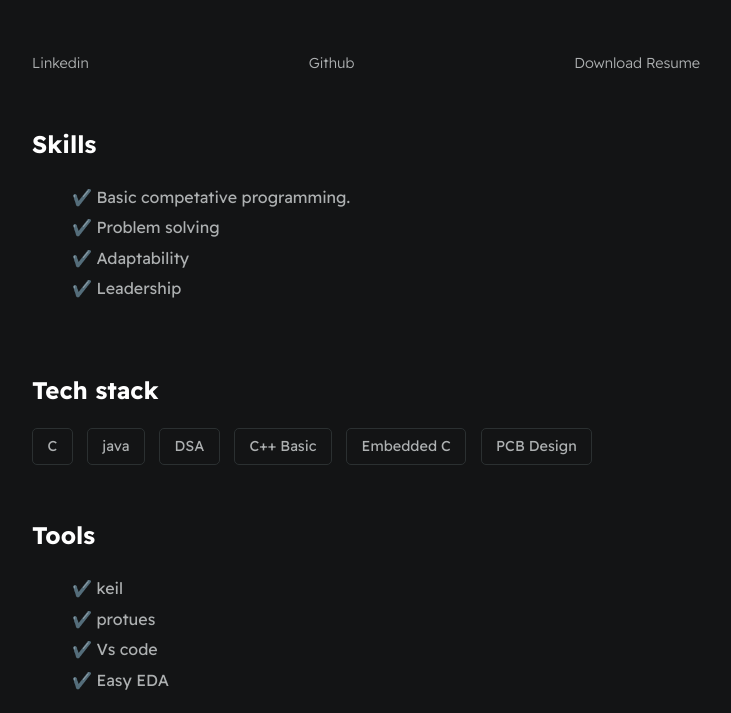
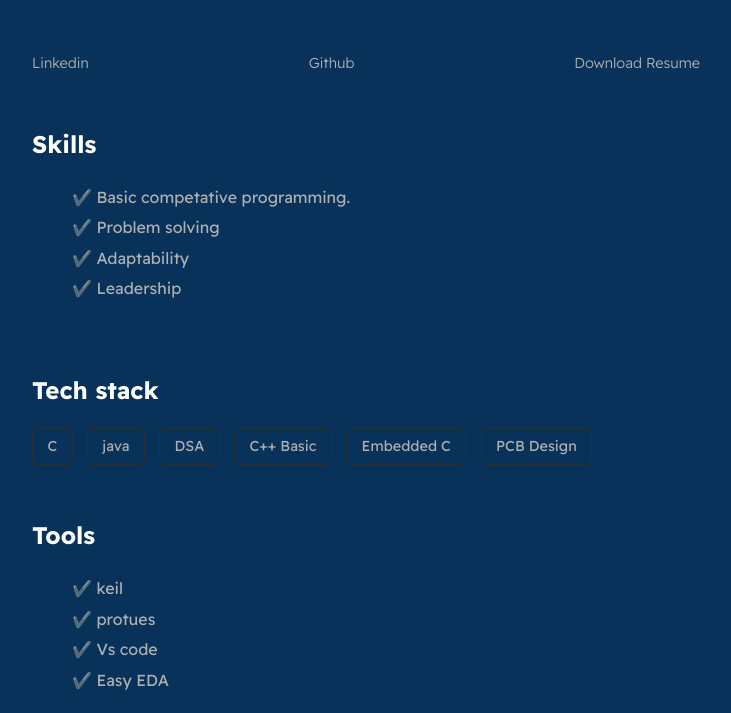
Before and after one commit to Challa200Santhosh/My-Resume, a plain HTML site: page index.html in a window 1280 px wide. Shown: the part 227-940 px from the top of the page, without its empty margins (274-1005 px from the left). Drawn offline with Linux system fonts and the light colour scheme.

Commit message:
bg changed

```diff
--- a/styles/main.css
+++ b/styles/main.css
@@ -1,7 +1,7 @@
 @import url('https://fonts.googleapis.com/css2?family=Readex+Pro:wght@300;400;500;600;700&display=swap');
 
 :root{
-    --mainTextColor-light:#000;
+    --mainTextColor-light:#000000;
     --secondaryTextColor-light:rgb(51 51 51);
     --mainLinkColor-light:#0da2b8;
     --mainBorderColor-light:rgb(218, 218, 218);
@@ -11,7 +11,7 @@
     --secondaryTextColor-dark:#adb0b1;
     --mainLinkColor-dark:rgb(30, 190,214);
     --mainBorderColor-dark:#2b3031;
-    --mainBgColor-dark:#131415;
+    --mainBgColor-dark:#09325b;
 
     --mainTextColor:var(--mainTextColor-dark);
     --secondaryTextColor:var(--secondaryTextColor-dark);
```
